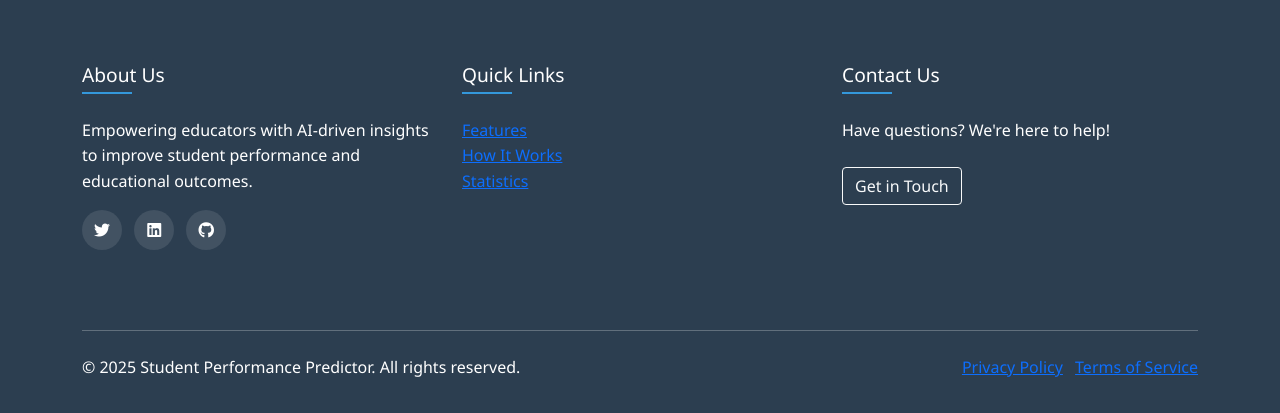
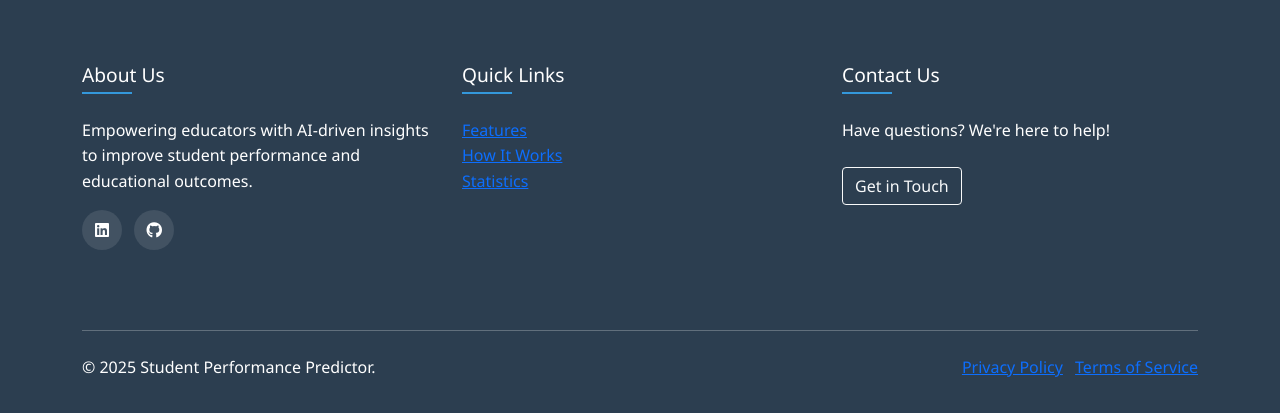
Before and after one commit to amangupta143/Student-Performance-Prediction, a Flask app: page / in a window 1280 px wide. Shown: the part 2969-3382 px from the top of the page. Run offline with Flask 3, Linux system fonts and the light colour scheme; some libraries are stand-ins or nearby versions.

Commit message:
Update Template

```diff
--- a/templates/index.html
+++ b/templates/index.html
@@ -651,9 +651,8 @@
                         <h5 class="footer-title">About Us</h5>
                         <p>Empowering educators with AI-driven insights to improve student performance and educational outcomes.</p>
                         <div class="social-links mt-3">
-                            <a href="#" aria-label="Twitter"><i class="fab fa-twitter"></i></a>
-                            <a href="#" aria-label="LinkedIn"><i class="fab fa-linkedin"></i></a>
-                            <a href="#" aria-label="GitHub"><i class="fab fa-github"></i></a>
+                            <a href="https://www.linkedin.com/in/amangupta143/" aria-label="LinkedIn"><i class="fab fa-linkedin"></i></a>
+                            <a href="https://github.com/amangupta143" aria-label="GitHub"><i class="fab fa-github"></i></a>
                         </div>
                     </div>
                 </div>
@@ -671,14 +670,14 @@
                     <div class="footer-section">
                         <h5 class="footer-title">Contact Us</h5>
                         <p>Have questions? We're here to help!</p>
-                        <a href="mailto:support@example.com" class="btn btn-outline-light mt-2">Get in Touch</a>
+                        <a href="mailto:amangupta.main@gmailcom" class="btn btn-outline-light mt-2">Get in Touch</a>
                     </div>
                 </div>
             </div>
             <hr class="mt-4 mb-4 border-light">
             <div class="row">
                 <div class="col-md-6 text-center text-md-start">
-                    <p class="mb-0">&copy; 2025 Student Performance Predictor. All rights reserved.</p>
+                    <p class="mb-0">&copy; 2025 Student Performance Predictor.</p>
                 </div>
                 <div class="col-md-6 text-center text-md-end">
                     <ul class="list-inline mb-0">
```
Also changed, not shown: templates/home.html (+4 -5 lines).
